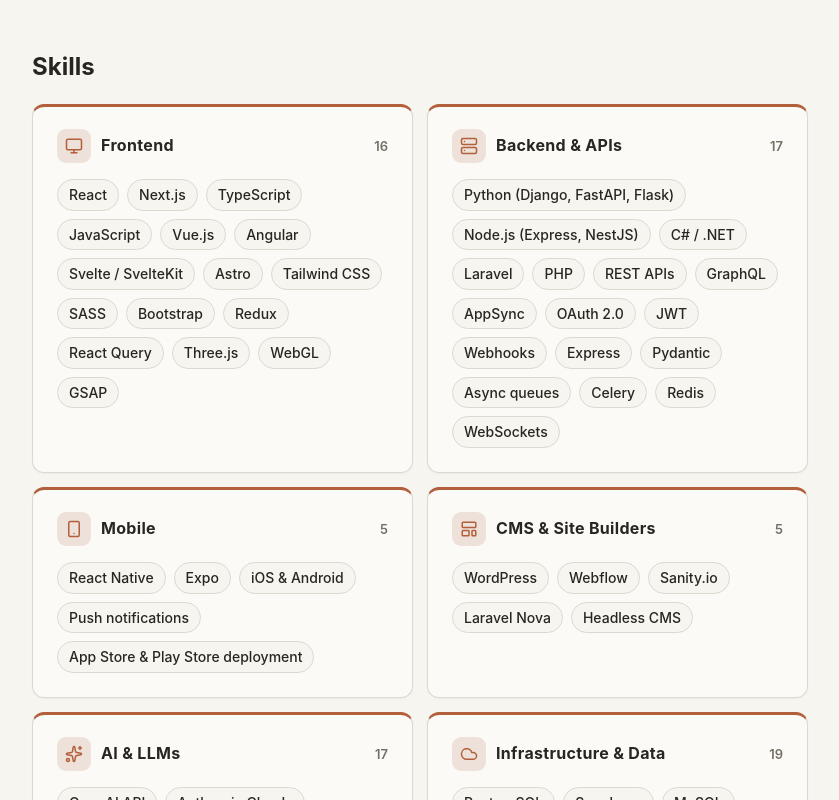
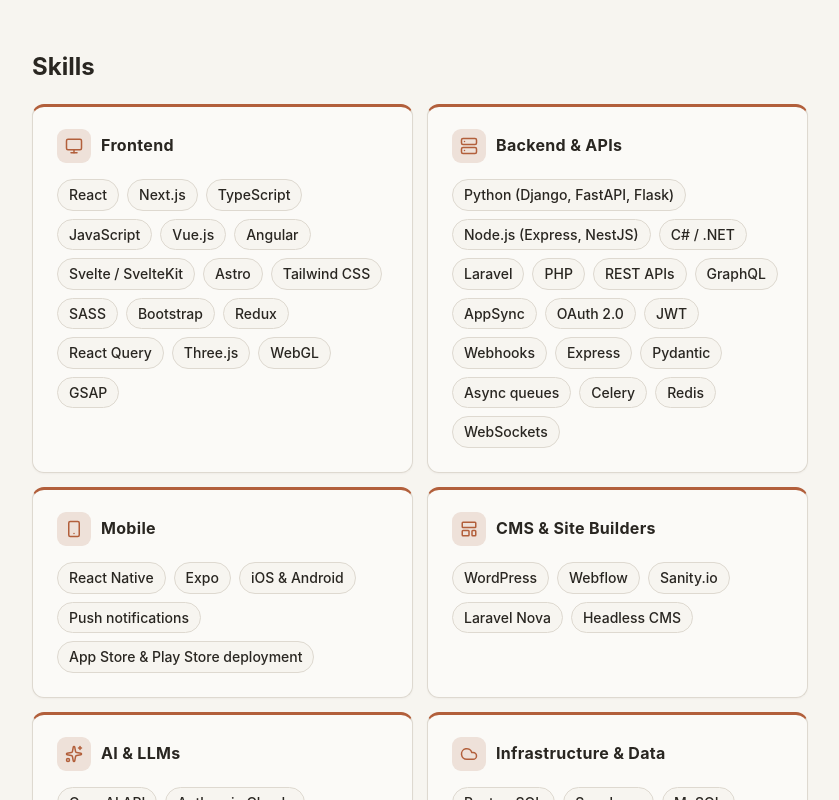
Before and after one commit to ATwork88/Portfolio1, a Next.js app: page / in a window 1280 px wide. Shown: the part 1400-2200 px from the top of the page, without its empty margins (345-1184 px from the left). Built offline with nearby package versions, Linux system fonts and the light colour scheme.

Commit message:
Remove skill counts from the skill cards
Co-Authored-By: Claude Sonnet 5.5 <noreply@anthropic.com>
Claude-Session: https://claude.ai/code/session_011avKUpJeaqxTRXPnizR6w3

```diff
--- a/app/globals.css
+++ b/app/globals.css
@@ -725,13 +725,6 @@ a {
   text-transform: none;
 }
 
-.skill-card-count {
-  margin-left: auto;
-  color: var(--muted);
-  font-size: 13px;
-  font-weight: 600;
-}
-
 .skill-card ul {
   display: flex;
   flex-wrap: wrap;
--- a/components/portfolio/about-section.tsx
+++ b/components/portfolio/about-section.tsx
@@ -50,7 +50,6 @@ export function AboutSection() {
                 {categoryIcons[group.label]}
               </span>
               <p className="skill-card-title">{group.label}</p>
-              <span className="skill-card-count">{group.skills.length}</span>
             </div>
             <ul>
               {group.skills.map((skill) => (
```
